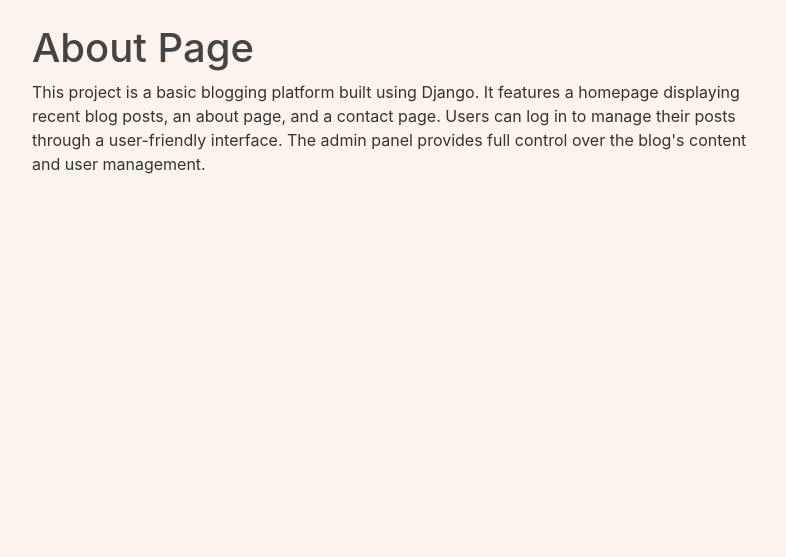
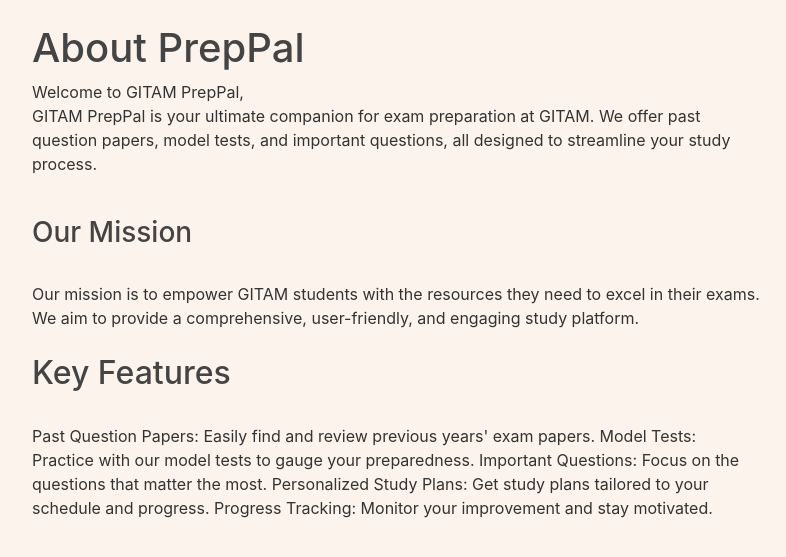
Before and after one commit to HarshaVarma2003/PrepPal-Project, a Django app: page /about/ in a window 1280 px wide. Shown: the part 56-613 px from the top of the page, without its empty margins (53-839 px from the left). Run offline with Django 5.2, Linux system fonts and the light colour scheme; some libraries are stand-ins or nearby versions.

Commit message:
final code

```diff
--- a/blog/static/blog/main.css
+++ b/blog/static/blog/main.css
@@ -1,5 +1,5 @@
 body {
-    background: #fcf3ec;
+  background: #fcf3ec; /* Updated background color */
   color: #333333;
   margin-top: 5rem;
 }
@@ -13,7 +13,7 @@
 }
 
 .bg-steel {
-    background-color: #007467;
+  background-color: #007467; /* Updated navbar color */
 }
 
 .site-header .navbar-nav .nav-link {
@@ -58,7 +58,7 @@
 .article-metadata {
   padding-bottom: 1px;
   margin-bottom: 4px;
-    border-bottom: 1px solid #e3e3e3
+  border-bottom: 1px solid #e3e3e3;
 }
 
 .article-metadata a:hover {
@@ -90,7 +90,6 @@
   background-repeat: no-repeat;
 }
 
-  /* For the content pages */
 .content-bg {
   background-image: url("/static/blog/images/detailbg.jpeg");
   background-size: cover;
@@ -109,17 +108,17 @@
   background-attachment: fixed;
 }
 
-/* For rounded borders */
 .blog-post {
   border-radius: 40px;
 }
 
-/* Add this CSS to your existing stylesheet */
 .section {
+  background-color: #fcf3ec; /* Use the background color you specified */
   border: 1px solid #ccc;
-    padding: 10px;
+  padding: 20px;
   border-radius: 5px;
   margin-bottom: 20px;
+  word-wrap: break-word; /* Ensure text wraps properly */
 }
 
 .section h2 {
@@ -167,3 +166,15 @@
 .search-form button {
   padding: 5px 10px;
 }
+
+/* Existing styles */
+.add-reminder-section {
+  width: 100%; /* Ensure full width within the column */
+}
+
+/* Additional style to increase width */
+@media (min-width: 992px) {
+  .add-reminder-section {
+      min-width: 250px; /* Adjust as needed */
+  }
+}
--- a/blog/templates/blog/about.html
+++ b/blog/templates/blog/about.html
@@ -1,7 +1,18 @@
 {% extends "blog/base.html"%}
 {% block content %}
-    <h1> About Page </h1>
-    <p>This project is a basic blogging platform built using Django. It features a homepage displaying recent blog posts, an about page,
-        and a contact page. Users can log in to manage their posts through a user-friendly interface.
-        The admin panel provides full control over the blog's content and user management.</p>
+    <h1> About PrepPal </h1>
+    <p> Welcome to GITAM PrepPal, <br>
+        GITAM PrepPal is your ultimate companion for exam preparation at GITAM. We offer past question papers, model tests, and important questions, all designed to streamline your study process.
+        <br>
+        <br>
+        <h3>Our Mission</h3><br>
+        Our mission is to empower GITAM students with the resources they need to excel in their exams. We aim to provide a comprehensive, user-friendly, and engaging study platform.
+        <br>
+        <br>
+        <h2>Key Features</h2><br>
+        Past Question Papers: Easily find and review previous years' exam papers.
+        Model Tests: Practice with our model tests to gauge your preparedness.
+        Important Questions: Focus on the questions that matter the most.
+        Personalized Study Plans: Get study plans tailored to your schedule and progress.
+        Progress Tracking: Monitor your improvement and stay motivated.</p>
 {% endblock content %}
```
Also changed, not shown: blog/templates/blog/help.html (+9 -3 lines), blog/templates/blog/home.html (+7 -5 lines), db.sqlite3. Lines whose indentation alone changed are shown as unchanged.
